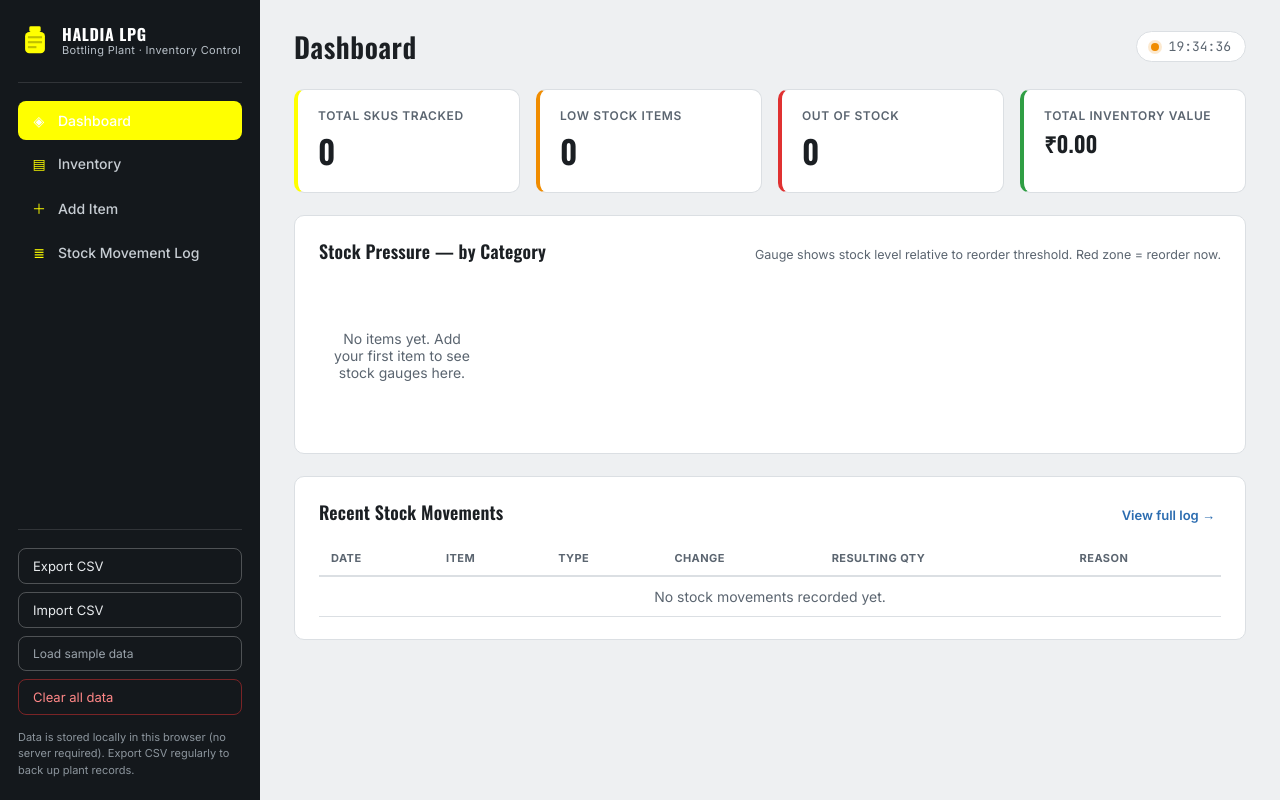
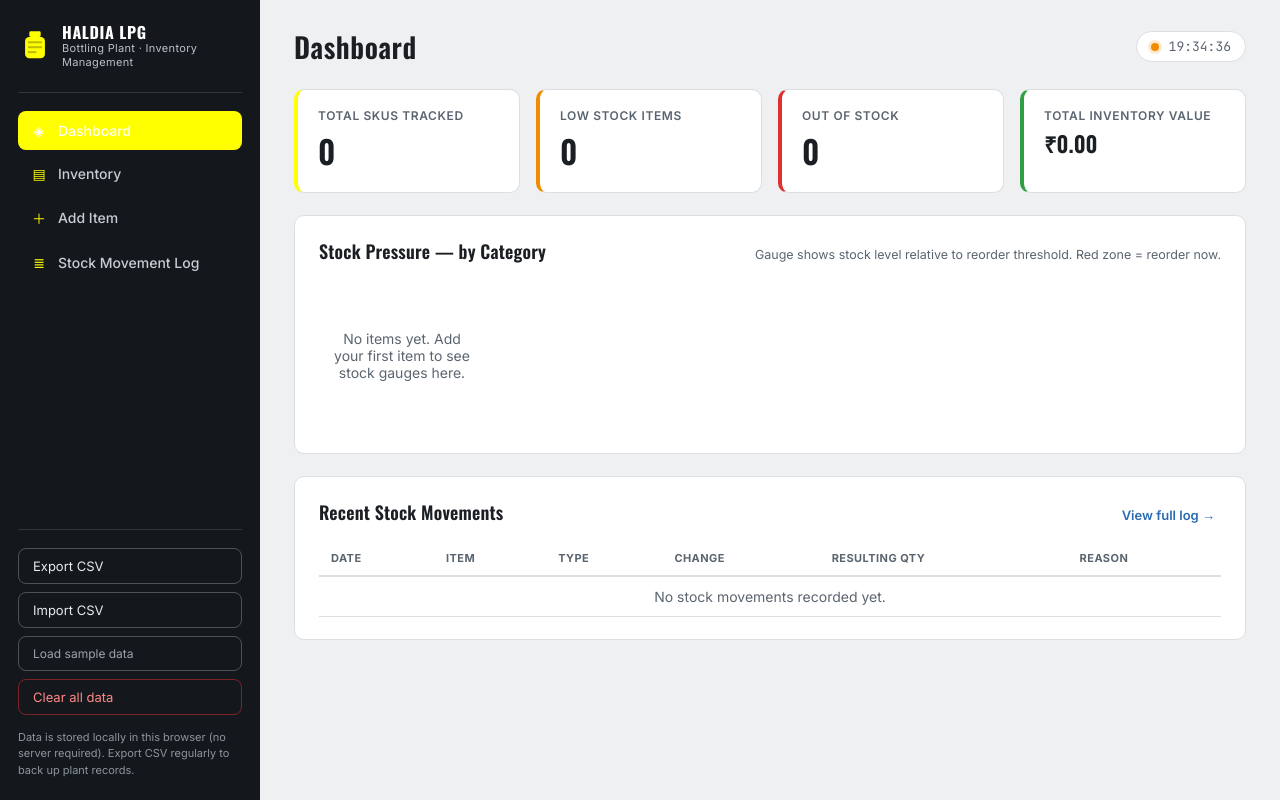
Before and after one commit to MeraNaamShivam/Haldia-LPG-Inventory, a plain HTML site: page index.html in a window 1280 px wide. Drawn offline with nearby package versions, Linux system fonts and the light colour scheme; no server answers.

Commit message:
Update index.html

```diff
--- a/index.html
+++ b/index.html
@@ -27,7 +27,7 @@
       </div>
       <div class="brand-text">
         <strong>HALDIA LPG</strong>
-        <span>Bottling Plant · Inventory Control</span>
+        <span>Bottling Plant · Inventory Management</span>
       </div>
     </div>
 
```
